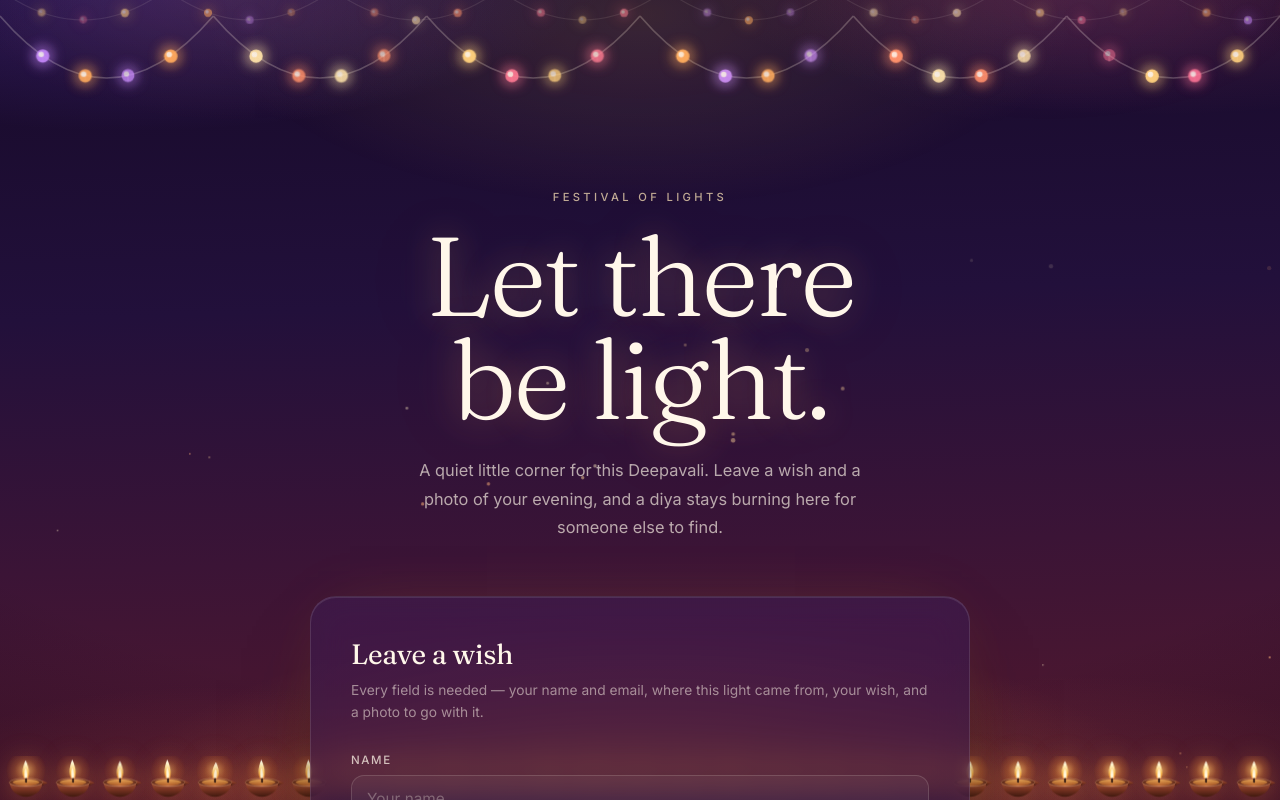
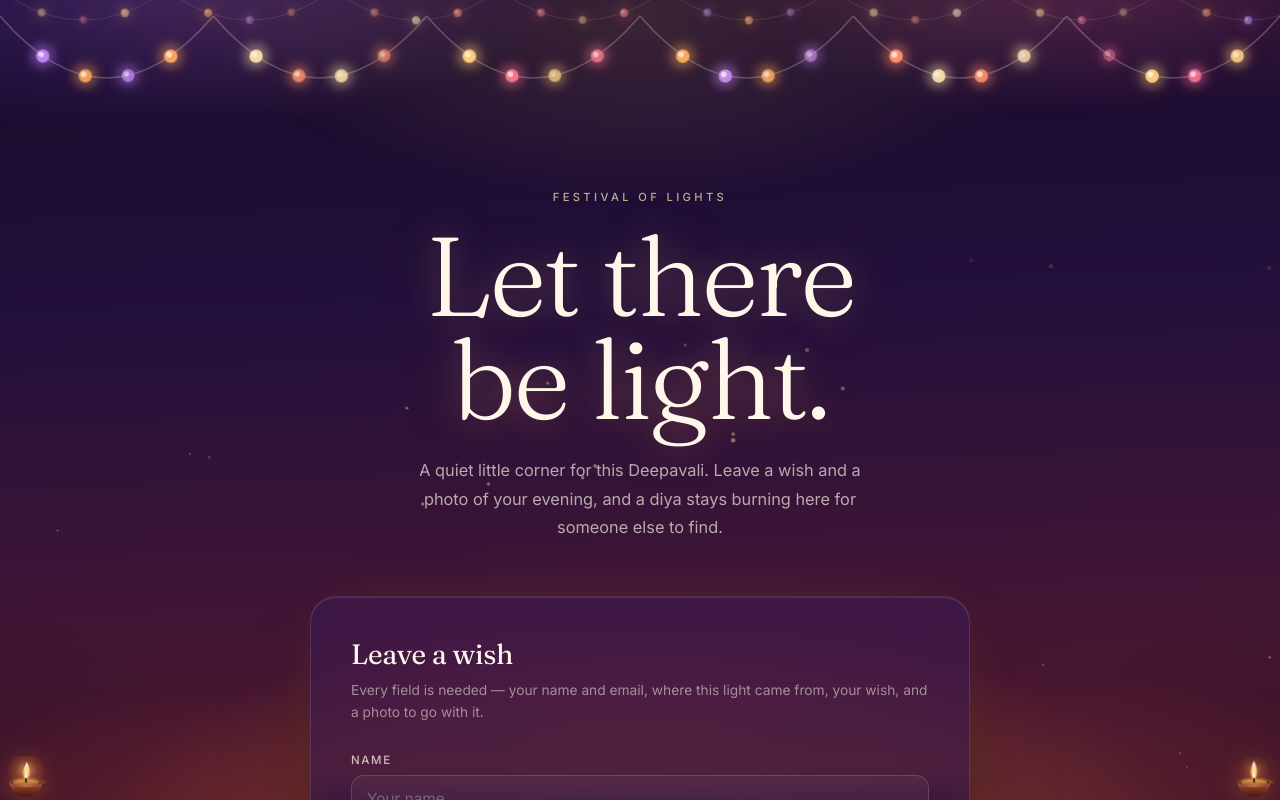
Before and after one commit to Virtu-Media/Diwali, a Next.js app: page / in a window 1280 px wide. Shown: the top 800 px of the page. Built offline with nearby package versions, Linux system fonts and the light colour scheme.

Commit message:
Put one diya in each bottom corner
The edge-to-edge lamp row read as clutter. Two lamps, left and right, do the
same job with nothing to size against the viewport, so the component no longer
needs to be a client one and the floor glow under the row goes with it.

```diff
--- a/app/globals.css
+++ b/app/globals.css
@@ -592,7 +592,7 @@ body::-webkit-scrollbar,
   opacity: 0.7;
 }
 
-/* ---------- diya row (small, edge to edge) ---------- */
+/* ---------- diyas (one in each bottom corner) ---------- */
 
 .diyas {
   position: fixed;
@@ -601,12 +601,6 @@ body::-webkit-scrollbar,
   bottom: 0;
   z-index: 4;
   pointer-events: none;
-}
-
-.diyas__floor {
-  position: absolute;
-  inset: -120px 0 0 0;
-  background: radial-gradient(58% 84% at 50% 100%, rgba(255, 152, 62, 0.2), transparent 68%);
 }
 
 .diyas__row {
--- a/components/DiyaRow.jsx
+++ b/components/DiyaRow.jsx
@@ -1,23 +1,13 @@
-'use client'
-
-import useViewportWidth from '../hooks/useViewportWidth.js'
-
-const PITCH = 48
-
 export default function DiyaRow() {
-  const width = useViewportWidth()
-  // A lamp of identical size every PITCH px, so the row spans the full width evenly.
-  const count = Math.max(5, Math.min(32, Math.round(width / PITCH)))
-
   return (
     <div className="diyas" aria-hidden="true">
-      <div className="diyas__floor" />
       <div className="diyas__row">
-        {Array.from({ length: count }, (_, i) => (
-          <div key={i} className="diya">
-            <FlameLamp delay={i * 0.29} duration={1.9 + (i % 5) * 0.37} />
-          </div>
-        ))}
+        <div className="diya">
+          <FlameLamp delay={0} duration={2.1} />
+        </div>
+        <div className="diya">
+          <FlameLamp delay={0.7} duration={2.6} />
+        </div>
       </div>
     </div>
   )
```
